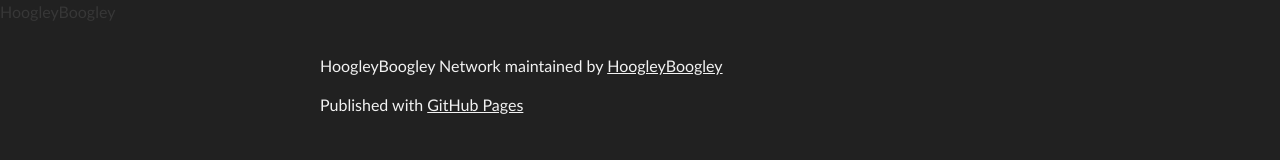
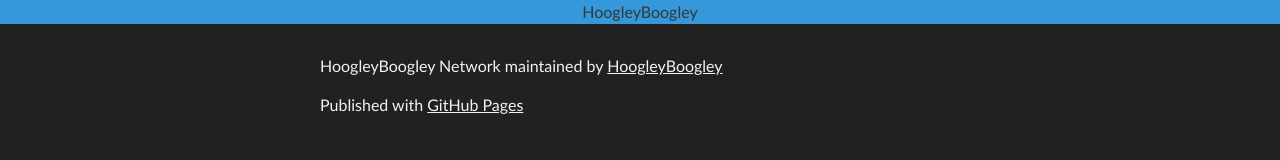
Before and after one commit to HoogleyBoogley/blog, a plain HTML site: page index.html in a window 1280 px wide. Drawn offline with Linux system fonts and the light colour scheme.

Commit message:
Added color to header

```diff
--- a/stylesheets/stylesheet.css
+++ b/stylesheets/stylesheet.css
@@ -1,7 +1,3 @@
-/*******************************************************************************
-Slate Theme for GitHub Pages
-by Jason Costello, @jsncostello
-*******************************************************************************/
 
 @import url(github-light.css);
 
@@ -427,5 +423,6 @@ Small Device Styles
 /* Styling */
 .dan_header {
   width: 100%;
-
-}
+  background-color: #3498db;
+  text-align: center;
+};
```
